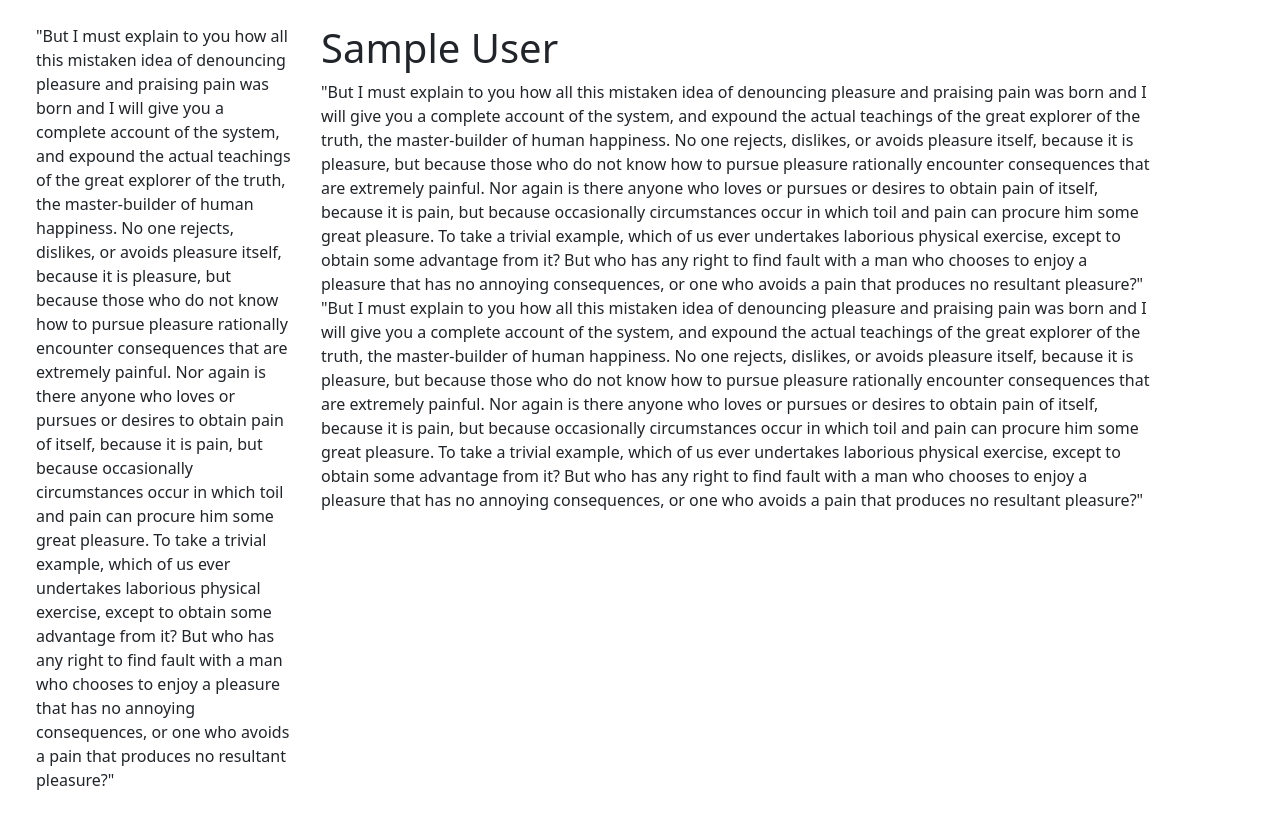
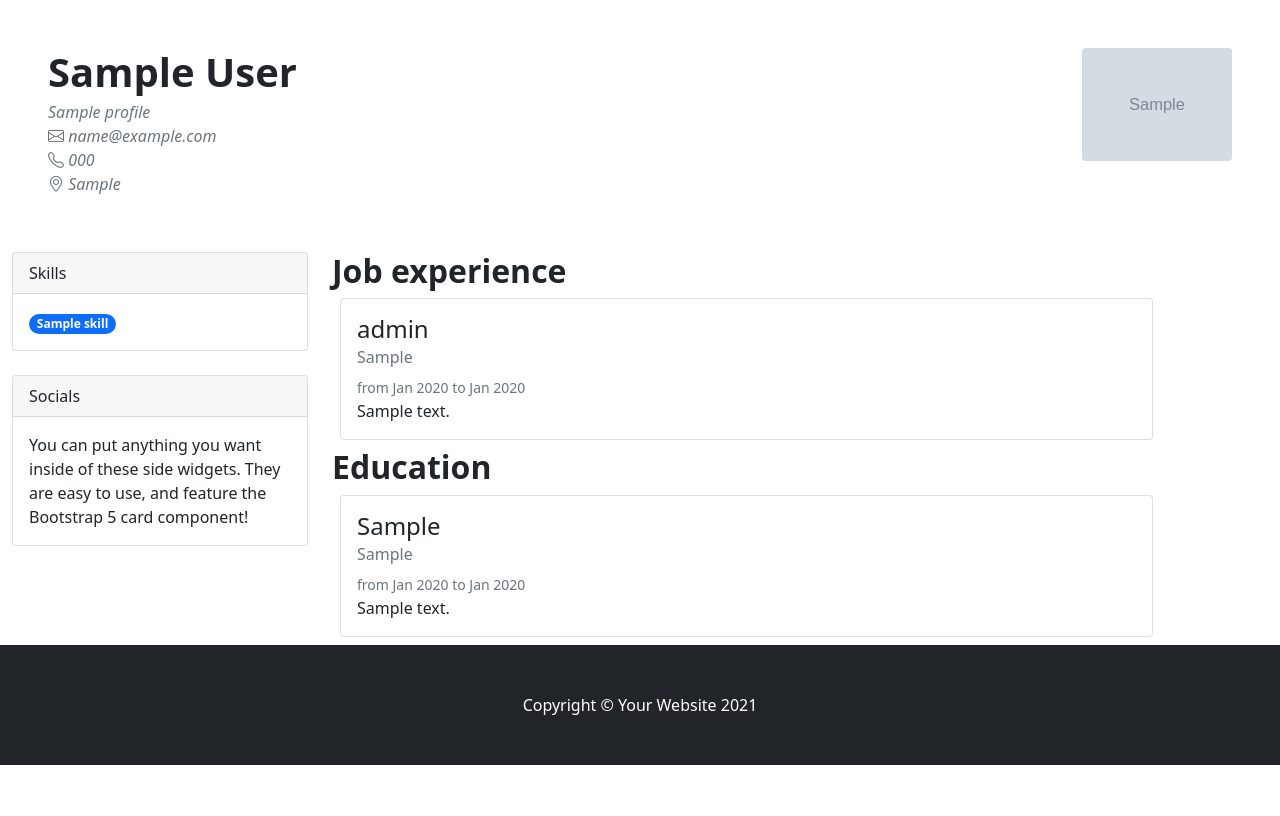
Before and after one commit to cantuariac/web-resume-project, a Django app: a page that uses templates/resume.html in a window 1280 px wide. After the commit the page ends 765 px from the top, so only its background shows below. Run offline with Django 3.2, Linux system fonts and the light colour scheme; tables that the repository leaves empty hold one stand-in row (values such as "Sample post"); grey boxes marked "Sample" are stand-in pictures; some libraries are stand-ins or nearby versions.

Commit message:
Modeling page

```diff
--- a/templates/resume.html
+++ b/templates/resume.html
@@ -1,99 +1,151 @@
 <!DOCTYPE html>
 <html lang="en">
+
 <head>
     <!-- Required meta tags -->
     <meta charset="utf-8" />
     <meta name="viewport" content="width=device-width, initial-scale=1" />
 
     <!-- Bootstrap CSS -->
-        <link
-            href="https://cdn.jsdelivr.net/npm/bootstrap@5.1.0/dist/css/bootstrap.min.css"
-            rel="stylesheet"
-            integrity="sha384-KyZXEAg3QhqLMpG8r+8fhAXLRk2vvoC2f3B09zVXn8CA5QIVfZOJ3BCsw2P0p/We"
-            crossorigin="anonymous"
-        />
+    <link href="https://cdn.jsdelivr.net/npm/bootstrap@5.1.0/dist/css/bootstrap.min.css" rel="stylesheet" integrity="sha384-KyZXEAg3QhqLMpG8r+8fhAXLRk2vvoC2f3B09zVXn8CA5QIVfZOJ3BCsw2P0p/We" crossorigin="anonymous" />
+    <link rel="stylesheet" href="https://cdn.jsdelivr.net/npm/bootstrap-icons@1.5.0/font/bootstrap-icons.css">
+    <style>
+        profile-picture {
+            width: 150px;
+        }
+    </style>
 
-        <title>Hello, world!</title>
+    <title>{{ profile.display_name }}'s web resume</title>
 </head>
-    <body>
-        <div class="container m-4">
-            <div class="row content">
-                <div class="col-sm-3 sidenav hidden-xs">
-                    "But I must explain to you how all this mistaken idea of
-                    denouncing pleasure and praising pain was born and I will
-                    give you a complete account of the system, and expound the
-                    actual teachings of the great explorer of the truth, the
-                    master-builder of human happiness. No one rejects, dislikes,
-                    or avoids pleasure itself, because it is pleasure, but
-                    because those who do not know how to pursue pleasure
-                    rationally encounter consequences that are extremely
-                    painful. Nor again is there anyone who loves or pursues or
-                    desires to obtain pain of itself, because it is pain, but
-                    because occasionally circumstances occur in which toil and
-                    pain can procure him some great pleasure. To take a trivial
-                    example, which of us ever undertakes laborious physical
-                    exercise, except to obtain some advantage from it? But who
-                    has any right to find fault with a man who chooses to enjoy
-                    a pleasure that has no annoying consequences, or one who
-                    avoids a pain that produces no resultant pleasure?"
+
+<body id="page-top">
+    <!-- Page content-->
+    <div class="jumbotron m-5" style="margin-bottom: 0">
+        <!-- Post header-->
+        <header class="d-flex justify-content-between">
+            <!-- Post title-->
+            <div>
+                <h1 class="fw-bolder mb-1">{{ profile.display_name }}</h1>
+                <!-- Post meta content-->
+                <div class="text-muted fst-italic mb-2">
+                    {% if profile.title %}
+                        <span>{{ profile.title }}</span><br>
+                    {% endif %}
+
+                    {% if profile.contact_email %}
+                        <i class="bi bi-envelope"></i> <span>{{ profile.contact_email}}</span><br>
+                    {% endif %}
+
+                    {% if profile.contact_phone %}
+                    <i class="bi bi-telephone"></i> <span>{{ profile.contact_phone }}</span><br>
+                    {%  endif %}
+
+                    {% if profile.location %}
+                    <i class="bi bi-geo-alt"></i> <span>{{ profile.location }}</span><br>
+                    {% endif %}
                 </div>
-                <div class="col-9">
-                    <div class="jumbotron">
-                        <h1>{{ profile.display_name }}</h1>
             </div>
-                    <div class="well">
-                        "But I must explain to you how all this mistaken idea of
-                        denouncing pleasure and praising pain was born and I
-                        will give you a complete account of the system, and
-                        expound the actual teachings of the great explorer of
-                        the truth, the master-builder of human happiness. No one
-                        rejects, dislikes, or avoids pleasure itself, because it
-                        is pleasure, but because those who do not know how to
-                        pursue pleasure rationally encounter consequences that
-                        are extremely painful. Nor again is there anyone who
-                        loves or pursues or desires to obtain pain of itself,
-                        because it is pain, but because occasionally
-                        circumstances occur in which toil and pain can procure
-                        him some great pleasure. To take a trivial example,
-                        which of us ever undertakes laborious physical exercise,
-                        except to obtain some advantage from it? But who has any
-                        right to find fault with a man who chooses to enjoy a
-                        pleasure that has no annoying consequences, or one who
-                        avoids a pain that produces no resultant pleasure?"
+
+            <!-- Preview image figure-->
+            <figure>
+
+                <img class=" rounded" style="width: 150px;" src="{{profile.picture.url}}" />
+            </figure>
+        </header>
     </div>
-                    "But I must explain to you how all this mistaken idea of
-                    denouncing pleasure and praising pain was born and I will
-                    give you a complete account of the system, and expound the
-                    actual teachings of the great explorer of the truth, the
-                    master-builder of human happiness. No one rejects, dislikes,
-                    or avoids pleasure itself, because it is pleasure, but
-                    because those who do not know how to pursue pleasure
-                    rationally encounter consequences that are extremely
-                    painful. Nor again is there anyone who loves or pursues or
-                    desires to obtain pain of itself, because it is pain, but
-                    because occasionally circumstances occur in which toil and
-                    pain can procure him some great pleasure. To take a trivial
-                    example, which of us ever undertakes laborious physical
-                    exercise, except to obtain some advantage from it? But who
-                    has any right to find fault with a man who chooses to enjoy
-                    a pleasure that has no annoying consequences, or one who
-                    avoids a pain that produces no resultant pleasure?"
+    <div class="container-fluid">
+        <div class="row flex-wrap-reverse">
+            <!-- Side widgets-->
+            <div class="col-lg-3">
+                <!-- Categories widget-->
+                <div class="card mb-4">
+                    <div class="card-header">Skills</div>
+                    <div class="card-body">
+                        <div>
+                            {% for skill in profile.skill_set.all %}
+
+                            <div class="badge rounded-pill bg-primary">
+                                {{skill}}
+                            </div>
+
+                            {% endfor %}
+                        </div>
+                    </div>
+                </div>
+                <!-- Side widget-->
+                <div class="card mb-4">
+                    <div class="card-header">Socials</div>
+                    <div class="card-body">
+                        You can put anything you want inside of these side widgets. They are easy to use, and feature the Bootstrap 5 card component!
                     </div>
                 </div>
             </div>
 
+            <div class="col-lg-8">
+                <!-- Post content-->
+                <!-- <article> -->
+
+                <!-- Post content-->
+                <section class="mb-2">
+                    <h2 class="fw-bolder mb-2">Job experience</h1>
+
+                        {% for job in profile.jobexperience_set.all %}
+                        <div class="card m-2">
+                            <div class="card-body">
+                                <h4 class="card-title">{{job.role}}</h4>
+                                <h6 class="card-subtitle mb-2 text-muted">{{job.company}}</h6>
+                                <small class="text-muted">{{job.period}}</small>
+                                <p class="card-text">{{job.description}}</p>
+                            </div>
+                        </div>
+
+                        {% endfor %}
+
+                </section>
+                <section class="mb-2">
+                    <h2 class="fw-bolder mb-2 mt-2">
+                        Education
+                    </h2>
+
+
+                        {% for education in profile.academicexperience_set.all %}
+                        <div class="card m-2">
+                            <div class="card-body">
+                                <h4 class="card-title">{{education.course}}</h4>
+                                <h6 class="card-subtitle mb-2 text-muted">{{education.school}}</h6>
+                                <small class="text-muted">{{education.period}}</small>
+                                <p class="card-text">{{education.description}}</p>
+                            </div>
+                        </div>
+
+                        {% endfor %}
+
+                </section>
+                <!-- </article> -->
+            </div>
+        </div>
+    </div>
+    <!-- Footer-->
+    <footer class="py-5 bg-dark">
+        <div class="container">
+            <p class="m-0 text-center text-white">
+                Copyright &copy; Your Website 2021
+            </p>
+        </div>
+    </footer>
+
     <!-- Optional JavaScript; choose one of the two! -->
 
+    <script src="https://kit.fontawesome.com/a076d05399.js" crossorigin="anonymous"></script>
+
     <!-- Option 1: Bootstrap Bundle with Popper -->
-        <script
-            src="https://cdn.jsdelivr.net/npm/bootstrap@5.1.0/dist/js/bootstrap.bundle.min.js"
-            integrity="sha384-U1DAWAznBHeqEIlVSCgzq+c9gqGAJn5c/t99JyeKa9xxaYpSvHU5awsuZVVFIhvj"
-            crossorigin="anonymous"
-        ></script>
+    <script src="https://cdn.jsdelivr.net/npm/bootstrap@5.1.0/dist/js/bootstrap.bundle.min.js" integrity="sha384-U1DAWAznBHeqEIlVSCgzq+c9gqGAJn5c/t99JyeKa9xxaYpSvHU5awsuZVVFIhvj" crossorigin="anonymous"></script>
 
     <!-- Option 2: Separate Popper and Bootstrap JS -->
     <!--
     <script src="https://cdn.jsdelivr.net/npm/@popperjs/core@2.9.3/dist/umd/popper.min.js" integrity="sha384-eMNCOe7tC1doHpGoWe/6oMVemdAVTMs2xqW4mwXrXsW0L84Iytr2wi5v2QjrP/xp" crossorigin="anonymous"></script>
     <script src="https://cdn.jsdelivr.net/npm/bootstrap@5.1.0/dist/js/bootstrap.min.js" integrity="sha384-cn7l7gDp0eyniUwwAZgrzD06kc/tftFf19TOAs2zVinnD/C7E91j9yyk5//jjpt/" crossorigin="anonymous"></script>
-    --></body>
+    -->
+</body>
+
 </html>
--- a/web_resume/urls.py
+++ b/web_resume/urls.py
@@ -17,8 +17,13 @@ from django.contrib import admin
 from django.urls import path
 from django.urls.conf import include
 import resume.urls as resume_urls
+from django.conf import settings
+from django.conf.urls.static import static
 
 urlpatterns = [
     path('admin/', admin.site.urls),
     path("", include(resume_urls))
 ]
+
+if settings.DEBUG:
+     urlpatterns += static(settings.MEDIA_URL, document_root=settings.MEDIA_ROOT)
```
Also changed, not shown: resume/models.py (+11 -7 lines), web_resume/settings.py (+10 -11 lines). Lines whose indentation alone changed are shown as unchanged.
